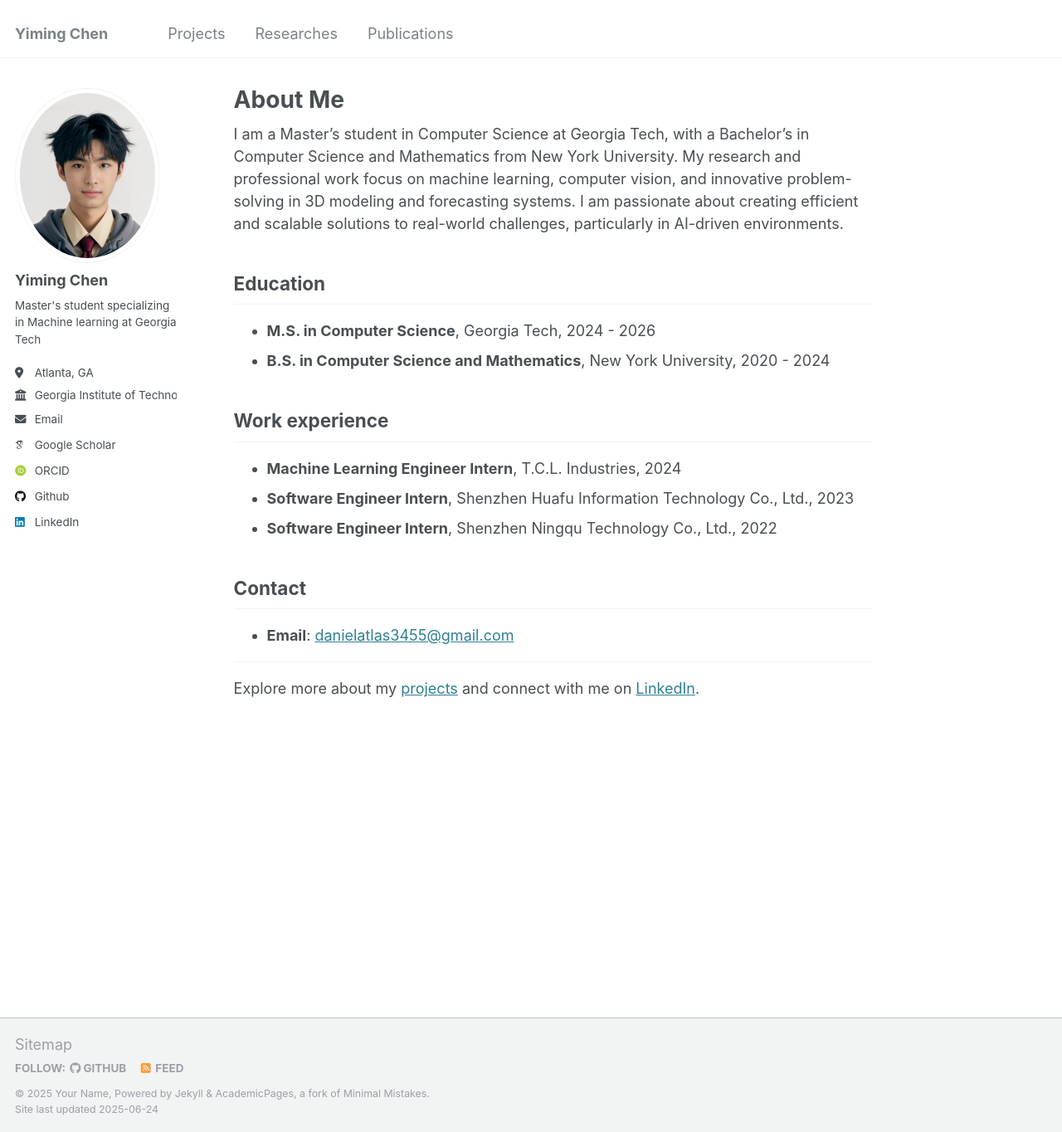
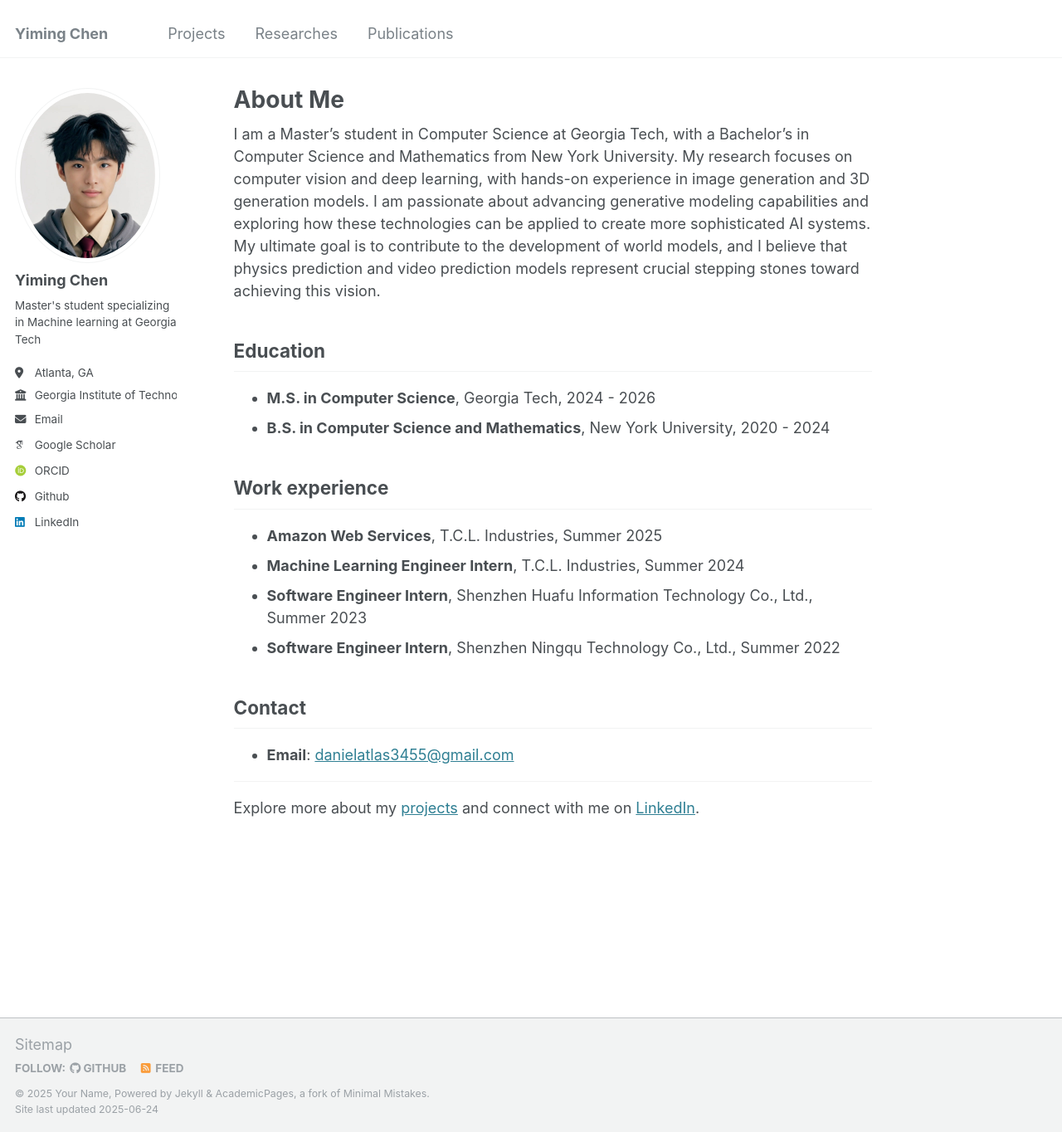
Before and after one commit to Spectraorder/spectraorder.github.io, a Jekyll site: the page built from _pages/about.md, in a window 1280 px wide and 1364 px high. Shown: the whole window at 83% size. Built offline with Jekyll 4.4.1, drawn with Linux system fonts in a browser that asks for light colours; some web fonts are replaced.

Commit message:
Bio intro | work experience | Research update

```diff
--- a/_pages/about.md
+++ b/_pages/about.md
@@ -7,16 +7,17 @@ redirect_from:
   - /about.html
 ---
 
-I am a Master’s student in Computer Science at Georgia Tech, with a Bachelor’s in Computer Science and Mathematics from New York University. My research and professional work focus on machine learning, computer vision, and innovative problem-solving in 3D modeling and forecasting systems. I am passionate about creating efficient and scalable solutions to real-world challenges, particularly in AI-driven environments.
+I am a Master’s student in Computer Science at Georgia Tech, with a Bachelor’s in Computer Science and Mathematics from New York University. My research focuses on computer vision and deep learning, with hands-on experience in image generation and 3D generation models. I am passionate about advancing generative modeling capabilities and exploring how these technologies can be applied to create more sophisticated AI systems. My ultimate goal is to contribute to the development of world models, and I believe that physics prediction and video prediction models represent crucial stepping stones toward achieving this vision.
 
 ## Education
 - **M.S. in Computer Science**, Georgia Tech, 2024 - 2026
 - **B.S. in Computer Science and Mathematics**, New York University, 2020 - 2024
 
 ## Work experience
-- **Machine Learning Engineer Intern**, T.C.L. Industries, 2024
-- **Software Engineer Intern**, Shenzhen Huafu Information Technology Co., Ltd., 2023
-- **Software Engineer Intern**, Shenzhen Ningqu Technology Co., Ltd., 2022
+- **Amazon Web Services**, T.C.L. Industries, Summer 2025
+- **Machine Learning Engineer Intern**, T.C.L. Industries, Summer 2024
+- **Software Engineer Intern**, Shenzhen Huafu Information Technology Co., Ltd., Summer 2023
+- **Software Engineer Intern**, Shenzhen Ningqu Technology Co., Ltd., Summer 2022
 
 ## Contact
 - **Email**: [danielatlas3455@gmail.com](mailto:danielatlas3455@gmail.com)
```
Also changed, not shown: _researches/2024-08-01-gaussian-visibility-field.md (+1 -1 lines).
